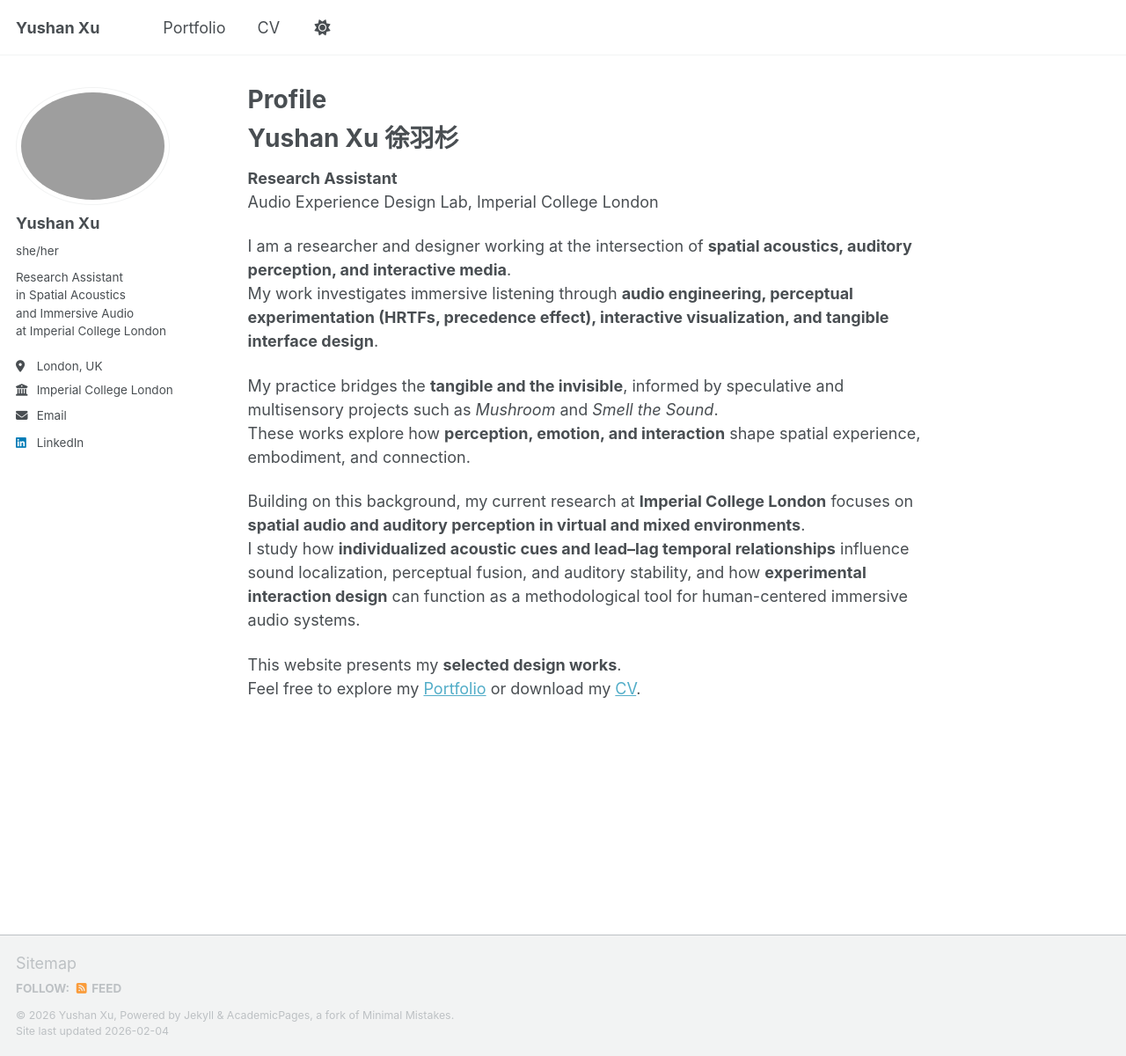
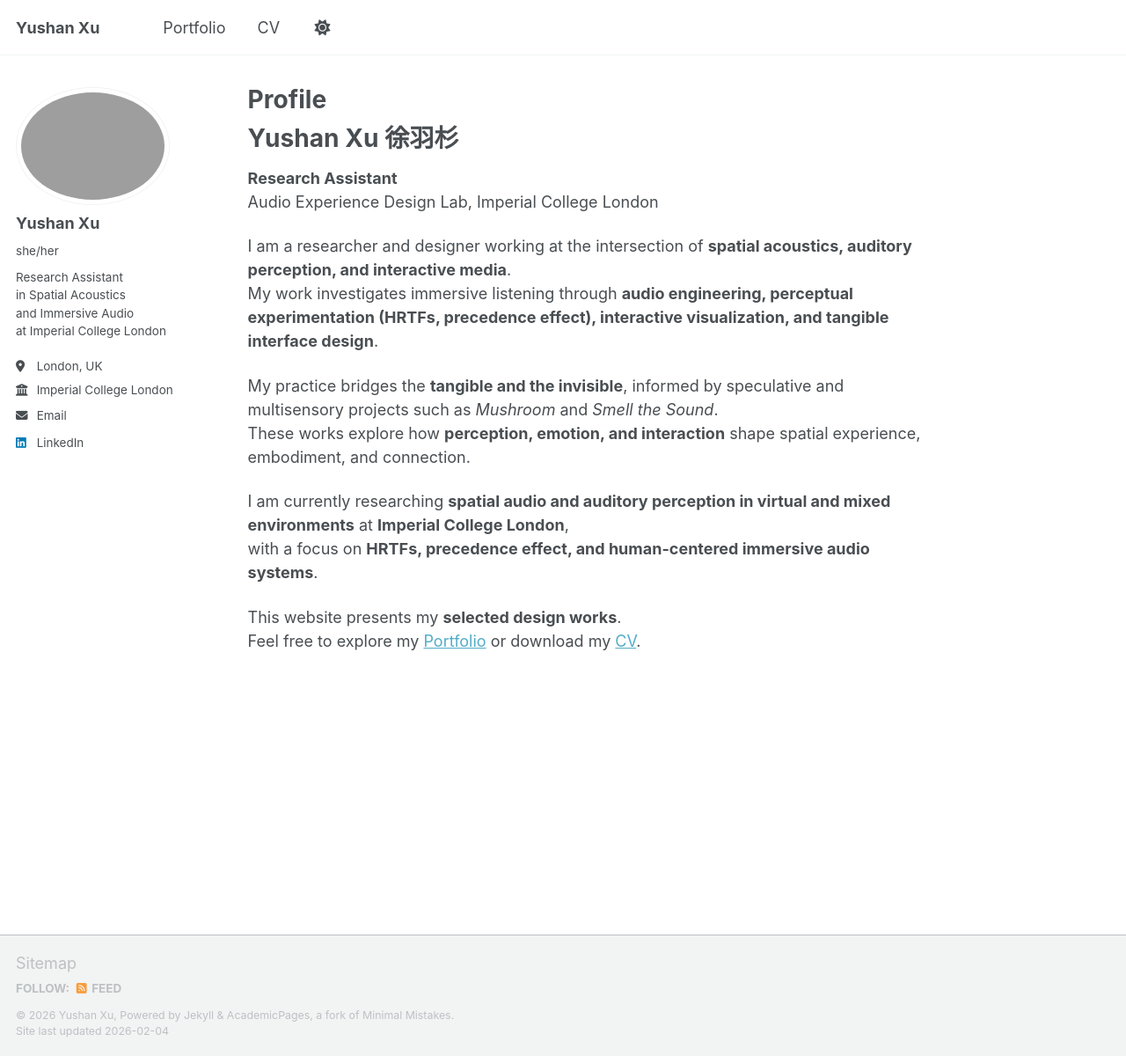
Before and after one commit to Yushan-Xu/Yushan-Xu.github.io, a Jekyll site: the page built from _pages/about.md, in a window 1280 px wide and 1200 px high. Shown: the whole window at 88% size. Built offline with Jekyll 4.4.1, drawn with Linux system fonts in a browser that asks for light colours; a script that is not in the unit is left out.

Commit message:
Update research description in about.md
Revised research focus and terminology for clarity.

```diff
--- a/_pages/about.md
+++ b/_pages/about.md
@@ -16,8 +16,8 @@ My work investigates immersive listening through **audio engineering, perceptual
 My practice bridges the **tangible and the invisible**, informed by speculative and multisensory projects such as *Mushroom* and *Smell the Sound*.
 These works explore how **perception, emotion, and interaction** shape spatial experience, embodiment, and connection.
 
-Building on this background, my current research at **Imperial College London** focuses on **spatial audio and auditory perception in virtual and mixed environments**.
-I study how **individualized acoustic cues and lead–lag temporal relationships** influence sound localization, perceptual fusion, and auditory stability, and how **experimental interaction design** can function as a methodological tool for human-centered immersive audio systems.
+I am currently researching **spatial audio and auditory perception in virtual and mixed environments** at **Imperial College London**,
+with a focus on **HRTFs, precedence effect, and human-centered immersive audio systems**.
 
 This website presents my **selected design works**.
 Feel free to explore my [Portfolio](/portfolio/) or download my [CV](/cv/).
```
